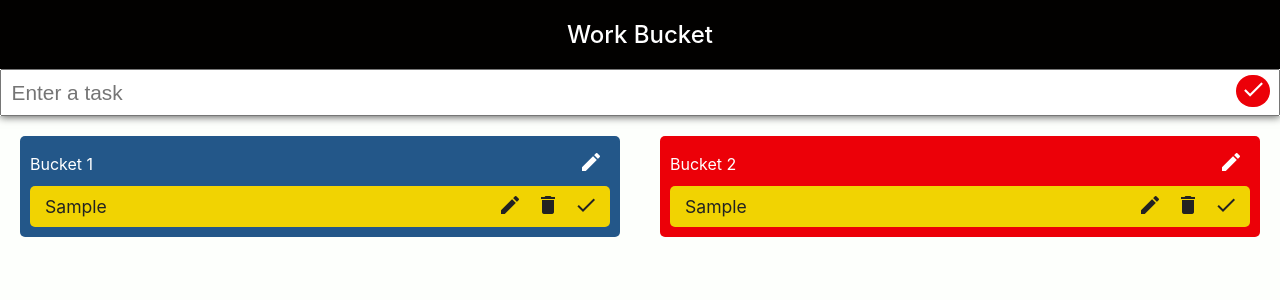
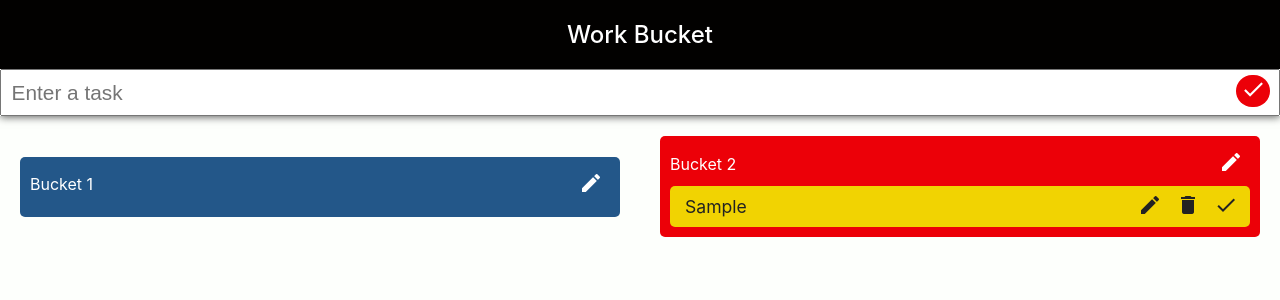
Before and after one commit to ishantchauhan710/WorkBucket, a React (Create React App) app: page / in a window 1280 px wide. Both pictures are taken after typing "Sample" into the empty fields and a click on the button "check". Shown: the top 300 px of the page. Built offline with nearby package versions, Linux system fonts and the light colour scheme; the HTML template or start-up script is replaced by a standard one.

Commit message:
Draggable View Setup Done

```diff
--- a/src/components/WorkComponent.tsx
+++ b/src/components/WorkComponent.tsx
@@ -1,14 +1,16 @@
 import React, { useState } from 'react'
+import { Draggable } from 'react-beautiful-dnd';
 import { Work } from '../models/Work'
 
 interface Props {
     work: Work,
     workList: Work[];
     setWorkList: React.Dispatch<React.SetStateAction<Work[]>>;
+    index: number;
 }
 
 
-const WorkComponent = ({work,workList,setWorkList}: Props) => {
+const WorkComponent = ({work,workList,setWorkList,index}: Props) => {
 
 
     const [editMode,setEditMode] = useState<boolean>(false);
@@ -43,7 +45,9 @@ const WorkComponent = ({work,workList,setWorkList}: Props) => {
 
 
   return (
-    <div className='work-item'>
+   <Draggable draggableId={work.workId.toString()} index={index}>
+       {(provided)=>(
+            <div className='work-item' {...provided.draggableProps} {...provided.dragHandleProps} ref={provided.innerRef}>
             <form id='work-form-2' className='work-form-2' onSubmit={(e)=>editWork(e,work.workId)}>
 
                 {
@@ -61,6 +65,8 @@ const WorkComponent = ({work,workList,setWorkList}: Props) => {
                 </div>
             </form>
         </div>
+       )}
+   </Draggable>
   )
 }
 
--- a/src/components/WorkListComponent.tsx
+++ b/src/components/WorkListComponent.tsx
@@ -10,7 +10,7 @@ interface Props {
     setCompletedWorkList: React.Dispatch<React.SetStateAction<Work[]>>;
 }
 
-const WorkListComponent: React.FC<Props> = ({workList,setWorkList}) => {
+const WorkListComponent: React.FC<Props> = ({workList,setWorkList,completedWorkList,setCompletedWorkList}) => {
 
   return (
     <div className='work-bucket-container'>
@@ -23,10 +23,13 @@ const WorkListComponent: React.FC<Props> = ({workList,setWorkList}) => {
               <button className='btn-edit-bucket1-title'><i className='material-icons'>edit</i></button>
             </div>
               {
-                workList?.map((work: Work) => (
-                  <WorkComponent work={work} key={work.workId} workList={workList} setWorkList={setWorkList} />
+                completedWorkList?.map((work: Work, index) => (
+                  <WorkComponent index={index} work={work} key={work.workId} workList={workList} setWorkList={setCompletedWorkList} />
                 ))
+
               }
+
+             {provided.placeholder}
          </div>
       )
       }
@@ -40,10 +43,11 @@ const WorkListComponent: React.FC<Props> = ({workList,setWorkList}) => {
              <button className='btn-edit-bucket2-title'><i className='material-icons'>edit</i></button>
            </div>
              {
-               workList?.map((work: Work) => (
-                 <WorkComponent work={work} key={work.workId} workList={workList} setWorkList={setWorkList} />
+               workList?.map((work: Work,index) => (
+                 <WorkComponent index={index} work={work} key={work.workId} workList={workList} setWorkList={setWorkList} />
                ))
              }
+             {provided.placeholder}
          </div>
       )
       }
```
Lines whose indentation alone changed are shown as unchanged.
